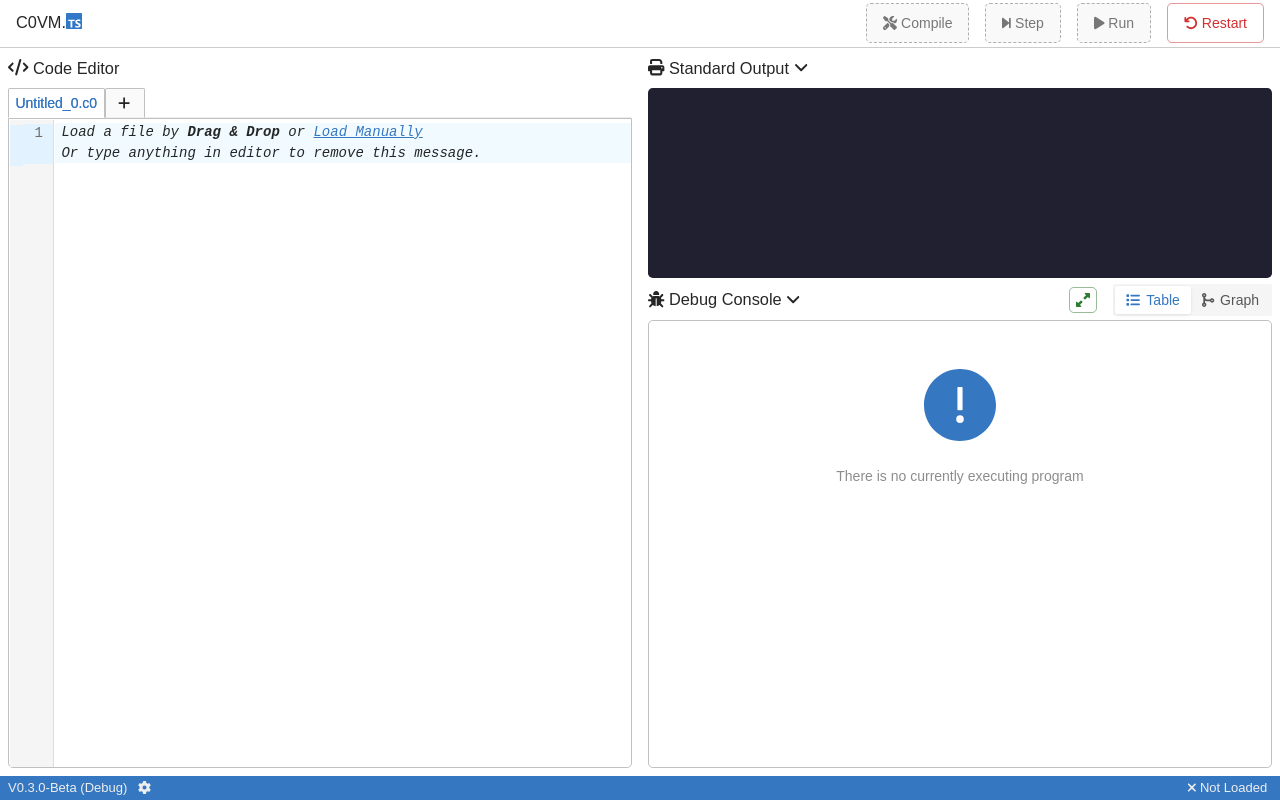
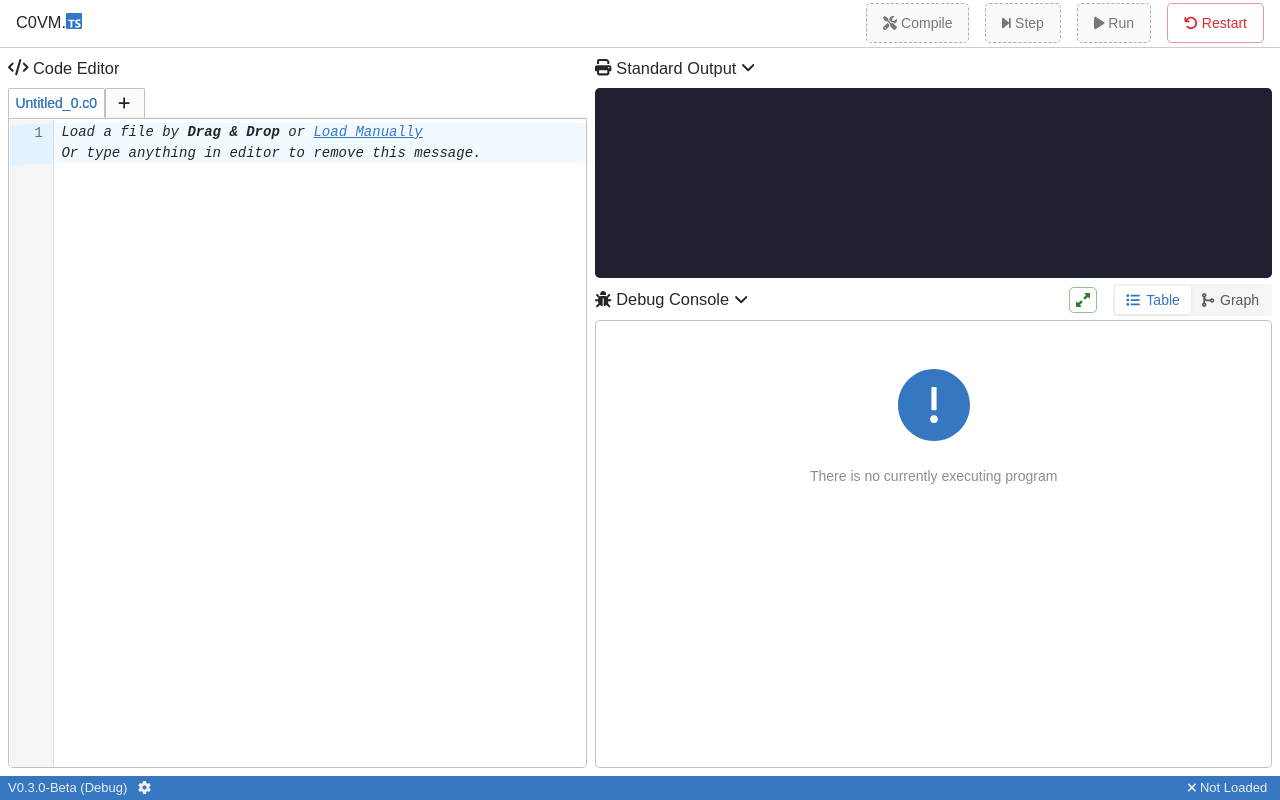
Before and after one commit to MarkChenYutian/C0VM-ts, a React (Create React App) app: page / in a window 1280 px wide. Built offline with nearby package versions, Linux system fonts and the light colour scheme.

Commit message:
:art: Update UI stability

```diff
--- a/public/index.html
+++ b/public/index.html
@@ -41,7 +41,6 @@
       data-mode="full-page"
       data-stdOutput="on"
       data-debugConsole="on"
-      data-c0_only="on"
     ></div>
     <!--
       This HTML file is a template.
--- a/src/application.less
+++ b/src/application.less
@@ -1,11 +1,11 @@
-@media screen and (min-width: 950px) {
-    div.code-editor {
-        max-width: min(calc(50vw - 1rem), 40rem);
-    }
-    div.io-area {
-        max-width: max(calc(50vw - 1rem), calc(100vw - 41.5rem));
-    }
-}
+// @media screen and (min-width: 950px) {
+//     div.code-editor {
+//         max-width: min(calc(50vw - 1rem), 40rem);
+//     }
+//     div.io-area {
+//         max-width: max(calc(50vw - 1rem), calc(100vw - 41.5rem));
+//     }
+// }
 
 @media screen and (max-width: 600px) {
     .hide-in-mobile {
@@ -64,21 +64,21 @@ body {
 
 .main-ui-framework {
     display: flex;
-    flex-direction: row;
-    flex-wrap: wrap;
-    justify-content: space-between;
-    align-items: stretch;
+    // flex-direction: row;
+    // flex-wrap: wrap;
+    // justify-content: space-between;
+    // align-items: stretch;
     padding: .5rem;
-    gap: .5rem;
+    // gap: .5rem;
     flex-grow: 1;
 }
 
-.code-editor {
-    flex-grow: 1;
-    max-width: calc(100vw - 1rem);
-    min-width: 20rem;
-    height: 100%;
-}
+// .code-editor {
+//     flex-grow: 1;
+//     max-width: calc(100vw - 1rem);
+//     min-width: 20rem;
+//     height: 100%;
+// }
 
 .ant-tabs-nav {
     margin-bottom: 0 !important;
@@ -86,8 +86,7 @@ body {
 
 .io-area {
     flex-grow: 1;
-    max-width: calc(100vw - 1rem);
-    min-width: 20rem;
+    padding-left: .5rem;
     display: flex;
     flex-direction: column;
 }
--- a/src/application.tsx
+++ b/src/application.tsx
@@ -9,6 +9,7 @@ import DebugConsole from "./components/debug_console/debug_console";
 import CodeEditor from "./components/code-editor";
 import AppCrashFallbackPage from "./components/app_crash_fallback";
 import SettingPopup from "./components/settings";
+import { Row, Col } from "antd";
 
 export default class C0VMApplication extends React.Component<
     {},
@@ -93,17 +94,19 @@ export default class C0VMApplication extends React.Component<
             <div className="page-framework">
                 {SettingMenuComponent}
                 {MainControlBarComponent}
-                <div className="main-ui-framework">
+                <Row className="main-ui-framework">
+                    <Col xs={24} sm={12} lg={11} xxl={9}>
                     <CodeEditor
                         app_state={this.state}
                         set_app_state={(ns: any) => this.setState(ns)}
                         c0_only={this.state.c0_only}
                     />
-                    <div className="io-area">
+                    </Col>
+                    <Col xs={24} sm={12} lg={13} xxl={15} className="io-area">
                         {StandardOutputComponent}
                         {DebugConsoleComponent}
-                    </div>
-                </div>
+                    </Col>
+                </Row>
                 <C0VMApplicationFooter state={this.state} open_setting={() => this.setState({settingMenuOn: true})}/>
             </div>
         );
--- a/src/index.tsx
+++ b/src/index.tsx
@@ -52,7 +52,6 @@ htmlRoots.forEach(
       mode: htmlRoot.dataset["mode"] === "full-page" ? "full-page" : "embeddable",
       std_out: htmlRoot.dataset["stdoutput"] === "on",
       debug_console: htmlRoot.dataset["debugconsole"] === "on",
-      c0_only: htmlRoot.dataset["c0_only"] === "on"
     });
 
     C0VMApplication.contextType = displayModeContext;
--- a/src/types/ui_interface.d.ts
+++ b/src/types/ui_interface.d.ts
@@ -178,7 +178,6 @@ interface ApplicationContextInterface {
     mode: "full-page" | "embeddable",
     std_out: boolean,
     debug_console: boolean,
-    c0_only: boolean
 }
 
 interface SettingMenuProps {
```
Also changed, not shown: 12 other files (tests, documents, lock files or other folders).
